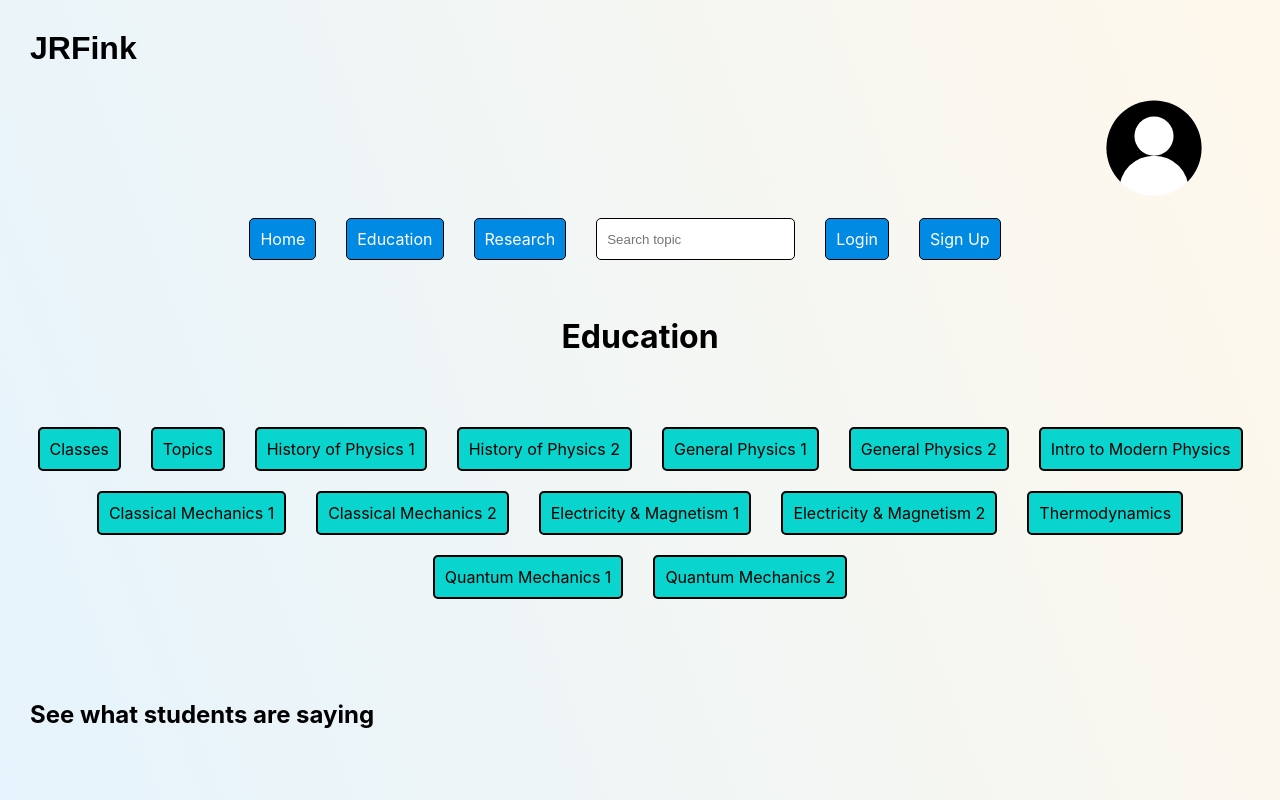
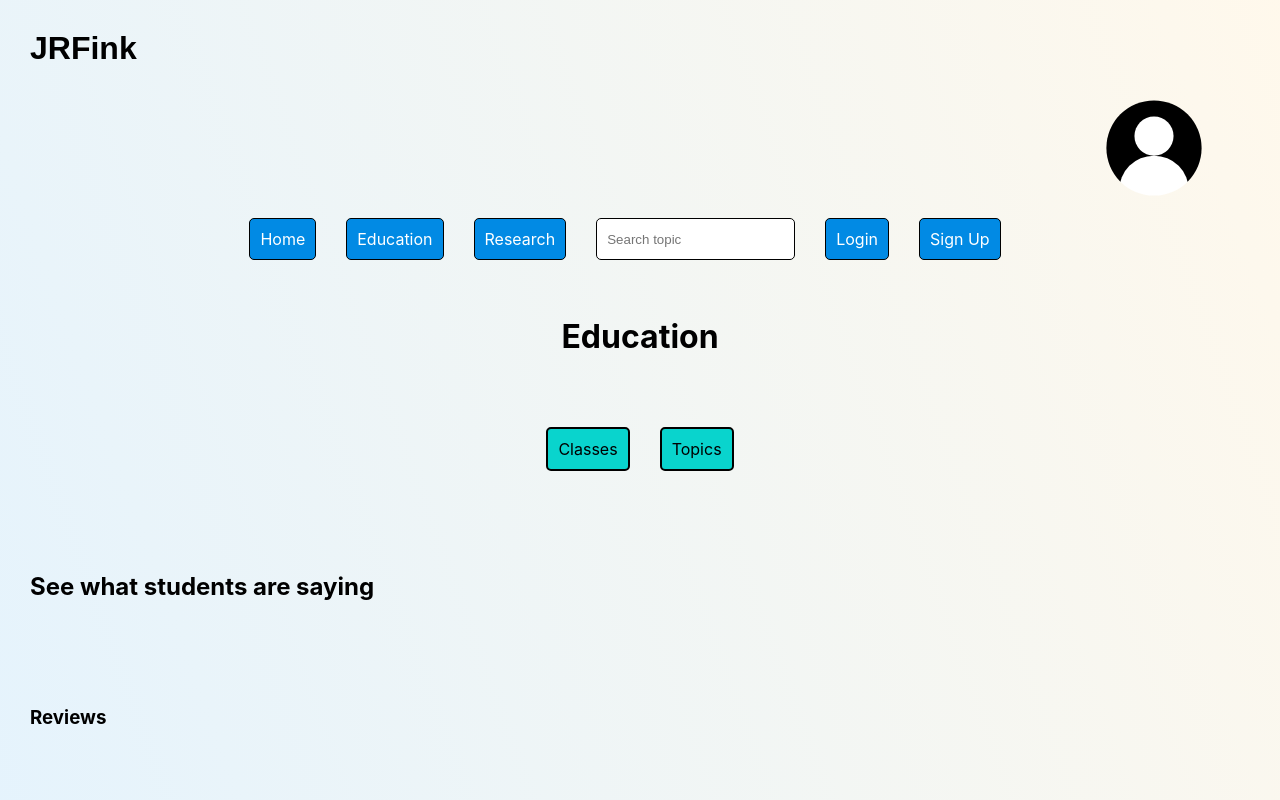
Before and after one commit to JRFink/jrfphyspagesnew, a Next.js app: page /education in a window 1280 px wide. Shown: the top 800 px of the page. Built offline with nearby package versions, Linux system fonts and the light colour scheme.

Commit message:
Update index.tsx

```diff
--- a/pages/education/index.tsx
+++ b/pages/education/index.tsx
@@ -16,18 +16,7 @@ const Education = () => {
                 <br />
                 <Link href="/education/topics" className={style.generalLink}>Topics</Link>
                 <br />
-                <Link href="/education/hop1" className={style.generalLink}>History of Physics 1</Link><br></br>
-                <Link href="/education/hop2" className={style.generalLink}>History of Physics 2</Link><br></br>
-                <Link href="/education/gp1" className={style.generalLink}>General Physics 1</Link><br></br>
-                <Link href="/education/gp2" className={style.generalLink}>General Physics 2</Link><br></br>
-                <Link href="/education/imp" className={style.generalLink}>Intro to Modern Physics</Link><br></br>
-                <Link href="/education/cm1" className={style.generalLink}>Classical Mechanics 1</Link><br></br>
-                <Link href="/education/cm2" className={style.generalLink}>Classical Mechanics 2</Link><br></br>
-                <Link href="/education/em1" className={style.generalLink}>Electricity & Magnetism 1</Link><br></br>
-                <Link href="/education/em2" className={style.generalLink}>Electricity & Magnetism 2</Link><br></br>
-                <Link href="/education/therm" className={style.generalLink}>Thermodynamics</Link><br></br>
-                <Link href="/education/qm1" className={style.generalLink}>Quantum Mechanics 1</Link><br></br>
-                <Link href="/education/qm2" className={style.generalLink}>Quantum Mechanics 2</Link><br></br>
+
             </div>
 
             <h2 className={style.edHeaderSpace}>
```
